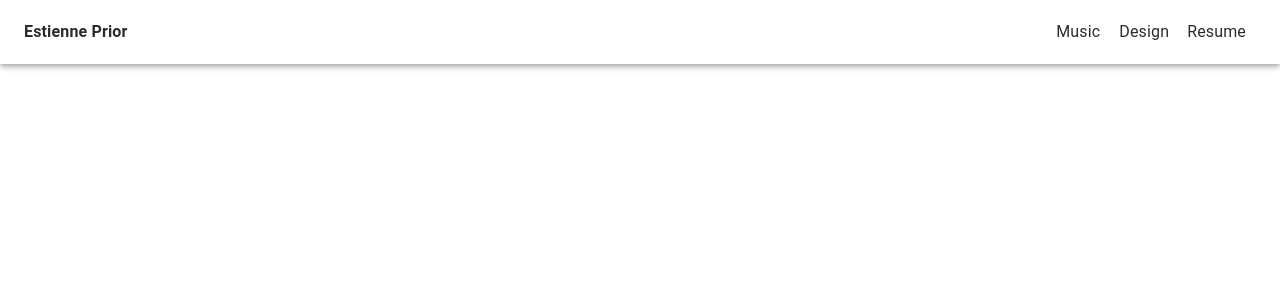
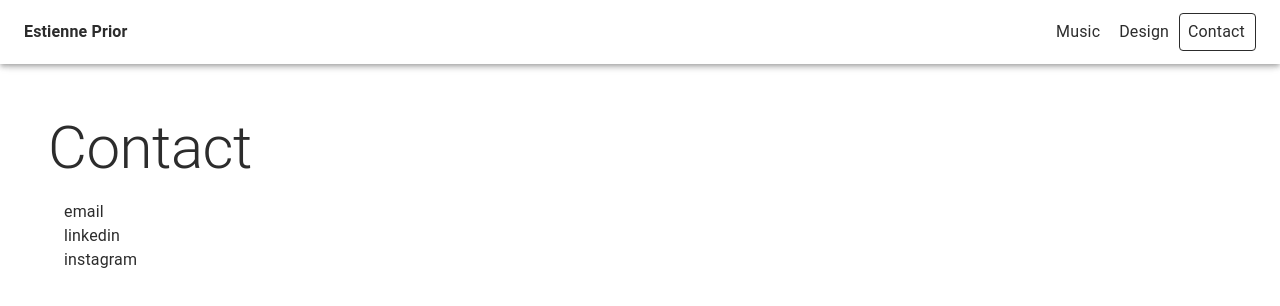
Before and after one commit to EstienneP/digital-portfolio, a React (Create React App) app: page /digital-portfolio/contact in a window 1280 px wide. Shown: the top 306 px of the page. Built offline with nearby package versions, Linux system fonts and the light colour scheme.

Commit message:
basic contact page

```diff
--- a/src/App.css
+++ b/src/App.css
@@ -3,11 +3,19 @@ body {
 }
 
 .estienne {
+  font-weight: bold;
+}
+
+.link, .link:visited {
   color: #2c2c2c;
-  font-weight: bold;
   text-decoration: none !important;
 }
 
-.estienne:hover {
+.link:hover {
   color: #00476b;
 }
+
+.page-wrapper {
+  min-height: 100vh;
+  padding: 5%;
+}
--- a/src/components/contact/Contact.tsx
+++ b/src/components/contact/Contact.tsx
@@ -1,5 +1,40 @@
+import { AlternateEmail, Instagram, LinkedIn } from "@mui/icons-material";
+import { Grid, Icon, IconButton, Typography } from "@mui/material";
+import { Link } from "react-router-dom";
+
 const Contact = () => {
-    return (<></>);
+    return (
+        <>
+            <div className="page-wrapper">
+                <Grid container sx={{ display: 'block'}} spacing={2}>
+                    <Typography variant="h2">Contact</Typography>
+                    <Grid item xs={6}>
+                        <Grid item sx={{display: 'flex', alignItems: 'center'}} xs={12}>
+                            <Typography variant="body1">
+                                <Link to={'mailto:estieprior@gmail.com'} className="link social email" target="_blank">
+                                    email
+                                </Link>
+                            </Typography>
+                        </Grid>
+                        <Grid item sx={{display: 'flex', alignItems: 'center'}} xs={12}>
+                            <Typography variant="body1">
+                                <Link to={'https://www.Linkedin.com/in/estienneprior/'} className="link social linkedin" target="_blank">
+                                    linkedin
+                                </Link>
+                            </Typography>
+                        </Grid>
+                        <Grid item sx={{display: 'flex', alignItems: 'center'}} xs={12}>
+                            <Typography variant="body1">
+                                <Link to={"https://www.instagram.com/stnistaken"} className="link social instagram" target="_blank">
+                                    instagram
+                                </Link>
+                            </Typography>
+                        </Grid>
+                    </Grid>
+                </Grid>
+            </div>
+        </>
+    );
 }
 
 export default Contact;
--- a/src/components/main/NavBar.tsx
+++ b/src/components/main/NavBar.tsx
@@ -34,19 +34,16 @@ const NavBar = () => {
     <>
       <AppBar position="sticky" sx={{backgroundColor: '#fff'}}>
         <Toolbar>
-          <Typography sx={{ flexGrow: 1 }}><Link to="digital-portfolio" className="estienne">Estienne Prior</Link></Typography>
+          <Typography sx={{ flexGrow: 1 }}><Link to="digital-portfolio" className="estienne link">Estienne Prior</Link></Typography>
           <Link to="digital-portfolio/music">
             <Button sx={navButtons.basic}><Typography>Music</Typography></Button>
           </Link>
           <Link to="digital-portfolio/design">
             <Button sx={navButtons.basic}><Typography>Design</Typography></Button>
           </Link>
-          <Link to="digital-portfolio/resume">
-            <Button sx={navButtons.basic}><Typography>Resume</Typography></Button>
+          <Link to="digital-portfolio/contact">
+            <Button sx={[navButtons.basic, navButtons.cta]}><Typography>Contact</Typography></Button>
           </Link>
-          {/* <Link to="contact">
-            <Button sx={[navButtons.basic, navButtons.cta]}><Typography>Contact</Typography></Button>
-          </Link> */}
         </Toolbar>
       </AppBar>
     </>
```
Also changed, not shown: 1 other file (tests, documents, lock files or other folders).
